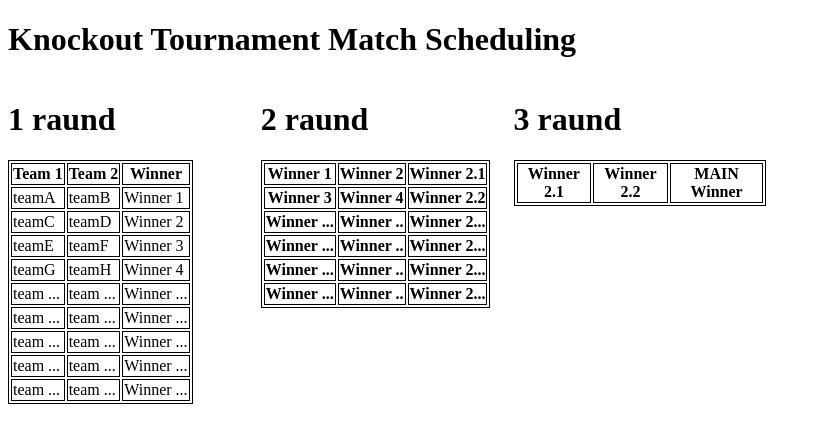
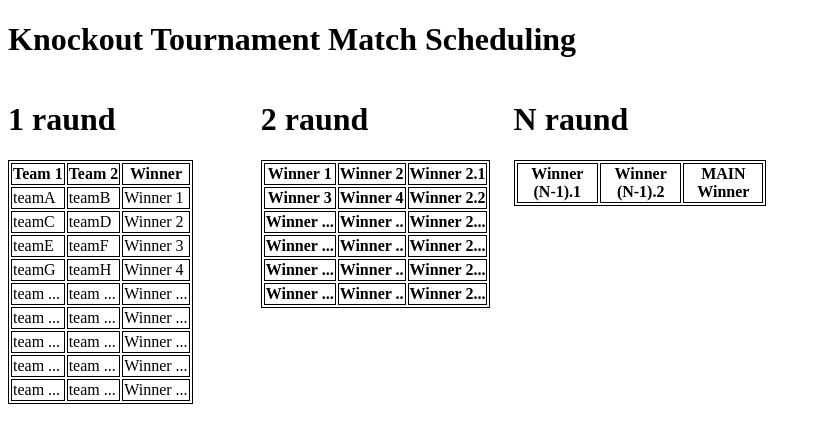
Before and after one commit to Dead0utside/tournament-management, a plain HTML site: page knockout/index.html in a window 1280 px wide. Shown: the top 442 px of the page, without its empty margins (0-821 px from the left). Drawn offline with Linux system fonts and the light colour scheme.

Commit message:
knockout page

```diff
--- a/knockout/index.html
+++ b/knockout/index.html
@@ -111,11 +111,11 @@ table, th, td {
     </div>
 
   <div>
-    <h1> 3 raund </h1>
+    <h1> N raund </h1>
 <table>
 <tr>
-  <th>Winner 2.1</th>
-  <th>Winner 2.2</th>
+  <th>Winner (N-1).1</th>
+  <th>Winner (N-1).2</th>
   <th>MAIN Winner</th>
 </tr>
 </table>
```
